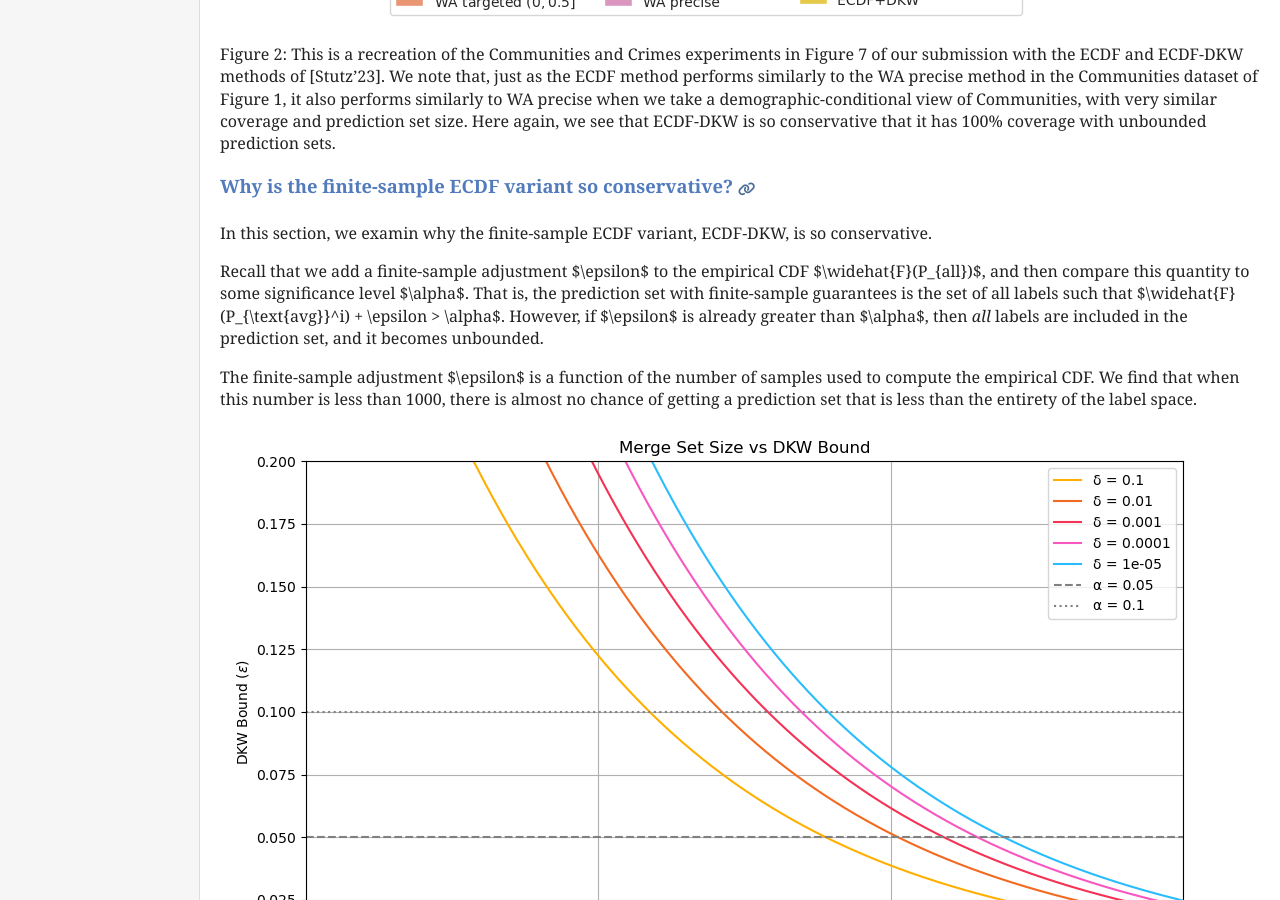
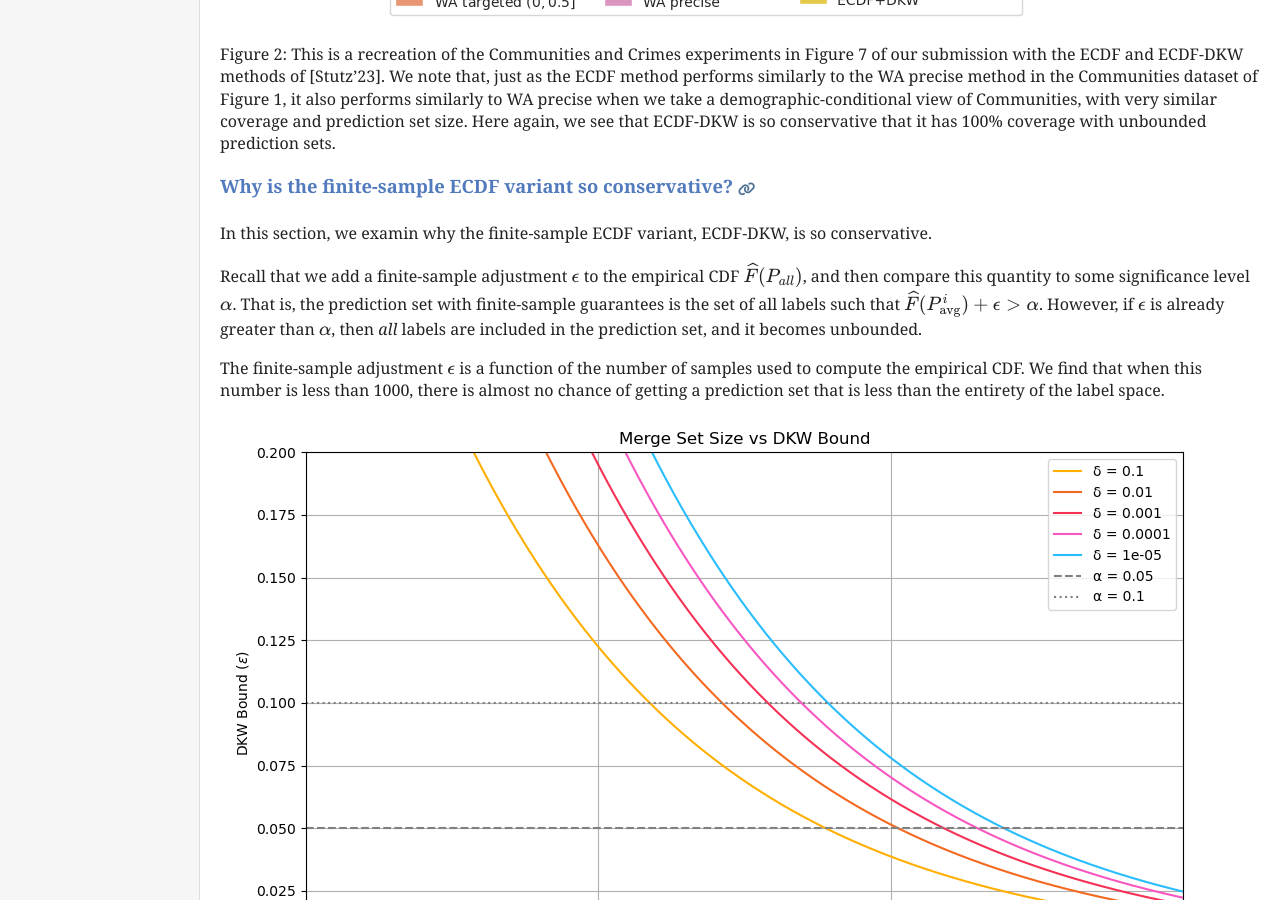
Before and after one commit to math-imposter/math-imposter.github.io, a Jekyll site: the page built from pages/stutz-comparison.html, in a window 1280 px wide and 900 px high, scrolled down 1702 px. Built offline with Jekyll 4.4.1, drawn with Linux system fonts in a browser that asks for light colours.

Commit message:
fixed latex formatting

```diff
--- a/pages/stutz-comparison.html
+++ b/pages/stutz-comparison.html
@@ -48,11 +48,11 @@ In this section, we examin why the finite-sample ECDF variant, ECDF-DKW, is so c
 </p>
 
 <p>
-Recall that we add a finite-sample adjustment $\epsilon$ to the empirical CDF $\widehat{F}(P_{all})$, and then compare this quantity to some significance level $\alpha$. That is, the prediction set with finite-sample guarantees is the set of all labels such that $\widehat{F}(P_{\text{avg}}^i) + \epsilon > \alpha$. However, if $\epsilon$ is already greater than $\alpha$, then <i>all</i> labels are included in the prediction set, and it becomes unbounded.
+Recall that we add a finite-sample adjustment \(\epsilon\) to the empirical CDF \(\widehat{F}(P_{all})\), and then compare this quantity to some significance level \(\alpha\). That is, the prediction set with finite-sample guarantees is the set of all labels such that \(\widehat{F}(P_{\text{avg}}^i) + \epsilon > \alpha\). However, if \(\epsilon\) is already greater than \(\alpha\), then <i>all</i> labels are included in the prediction set, and it becomes unbounded.
 </p>
 
 <p>
-The finite-sample adjustment $\epsilon$ is a function of the number of samples used to compute the empirical CDF. We find that when this number is less than 1000, there is almost no chance of getting a prediction set that is less than the entirety of the label space.
+The finite-sample adjustment \(\epsilon\) is a function of the number of samples used to compute the empirical CDF. We find that when this number is less than 1000, there is almost no chance of getting a prediction set that is less than the entirety of the label space.
 </p>
 
 <div>
```
